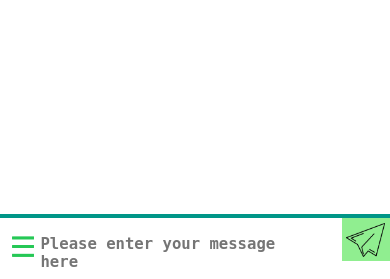
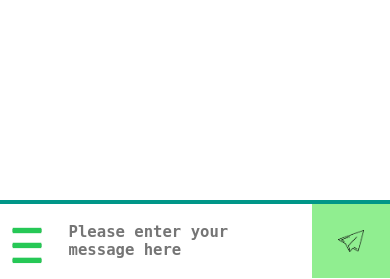
Before and after one commit to CharlieOConnor/Hotel-Reservation-Chatbot, a Flask app: page / in a window 390 px wide. Shown: the part 565-844 px from the top of the page. Run offline with Flask 2, Linux system fonts and the light colour scheme; parts of the project's set-up code (start-up, migrations or seed data) failed here and were passed over; some libraries are stand-ins or nearby versions.

Commit message:
More media query changes

```diff
--- a/static/media_queries.css
+++ b/static/media_queries.css
@@ -96,7 +96,7 @@
 	}
 	#textInput {
 	font-size: 1.5em;
-	width: 80%;
+	width: 75%;
 	}
 	#rate {
 	top: 75%;
@@ -114,7 +114,8 @@
 	padding-left: 10%;
 	}
 	#buttonInput {
-	padding: 0.7vw;
+	padding: 2em;
+	width: 3em;
 	}
 	.userText {
     font-size: 1.5em;
@@ -147,6 +148,9 @@
 	#rate {
 	top: 80%;
 	}
+	#hamburgerMenu {
+	height: 4em;
+	}
 	.introduction {
 	padding: 2%;
 	}
@@ -166,7 +170,7 @@
 	display: none;
 	}
 	#textInput {
-	font-size: 1.2em;
+	font-size: 1.5em;
 	}
 	.userText {
 	margin-right: 2%;
@@ -207,9 +211,7 @@
 	bottom: 20px;
 	left: 80px;
 	}
-	#buttonInput {
-	padding: 1.2vw;
-	}
+
 	#textInput {
 	width: 70%;
 	}
@@ -225,8 +227,8 @@
 }
 
 @media only screen and (max-width: 600px) {
-	#buttonInput {
-	width: 9%;
+	#textInput {
+	width: 65%;
 	}
 	.introduction {
 	padding: 2vw;
@@ -251,10 +253,16 @@
 }
 
 @media only screen and (max-width: 500px) {
+	#textInput {
+	width: 60%;
+	font-size: 1.2em;
+	}
 	#buttonInput {
-	width: 10%;
-	}
-	#textInput {
-	width: 70%;
+	width: 2em;
 	}
 }
+
+@media only screen and (max-width: 400px) {
+	#textInput {
+	width: 55%;
+	}
--- a/static/styles.css
+++ b/static/styles.css
@@ -87,8 +87,8 @@ width: 30%;
 
 #textInput {
 width: 65%;
-margin-left: 1vw;
-margin-top: 2vh;
+margin-left: 1.5em;
+margin-top: 1.2em;
 border: none;
 outline: none;
 font-family: monospace;
@@ -97,16 +97,16 @@ font-weight: bold;
 }
 
 #buttonInput {
-padding: 1vw;
+padding: 1.5em;
 font-family: monospace;
 font-size: 1em;
 background-color: #90EE90;
-width: 7%;
+width: 2em;
 }
 
 #hamburgerMenu {
-width: 6%;
-height: 60%;
+width: 2em;
+height: 3em;
 padding-left: 0.7em;
 padding-top: 0.7em;
 }
```
